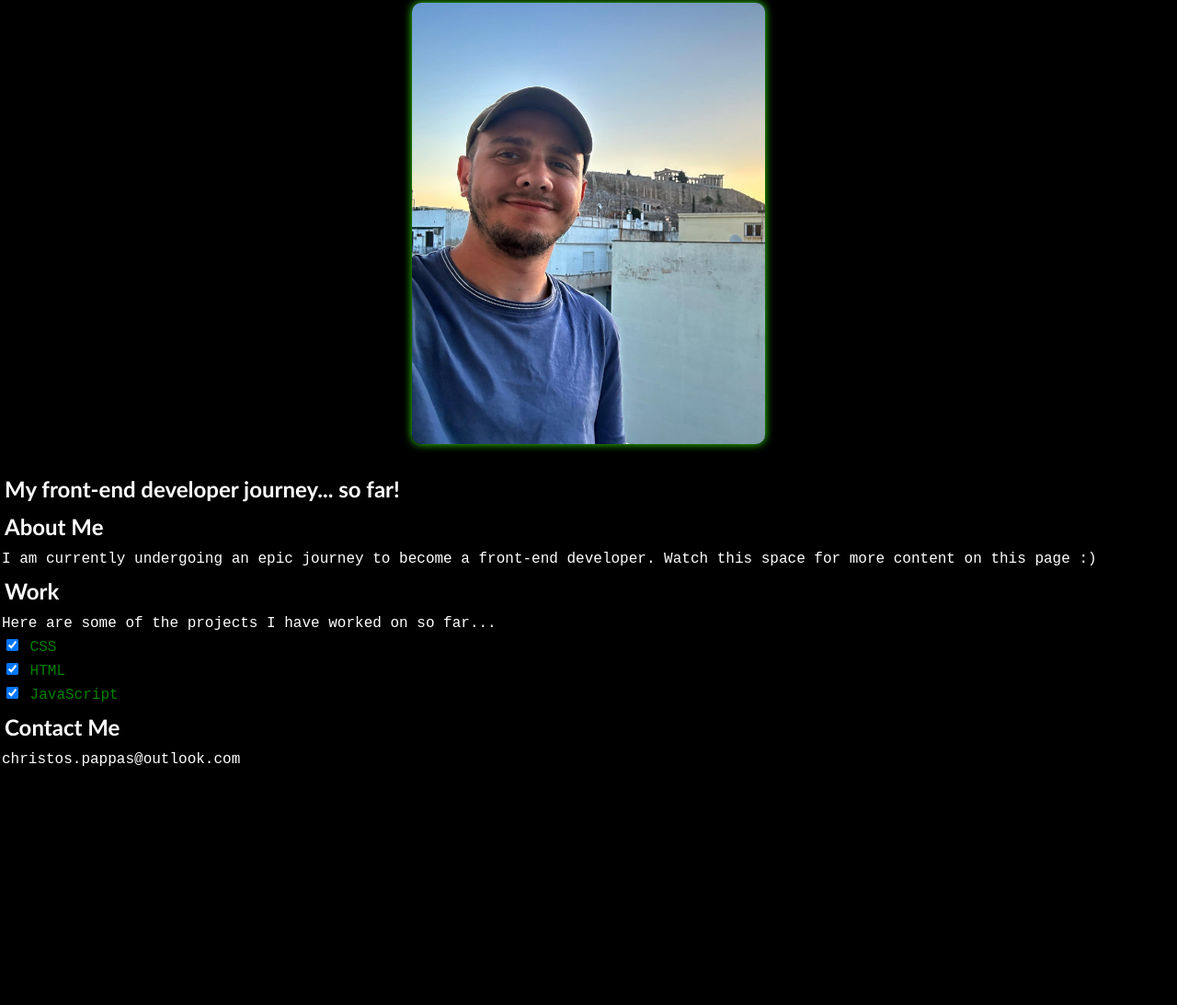
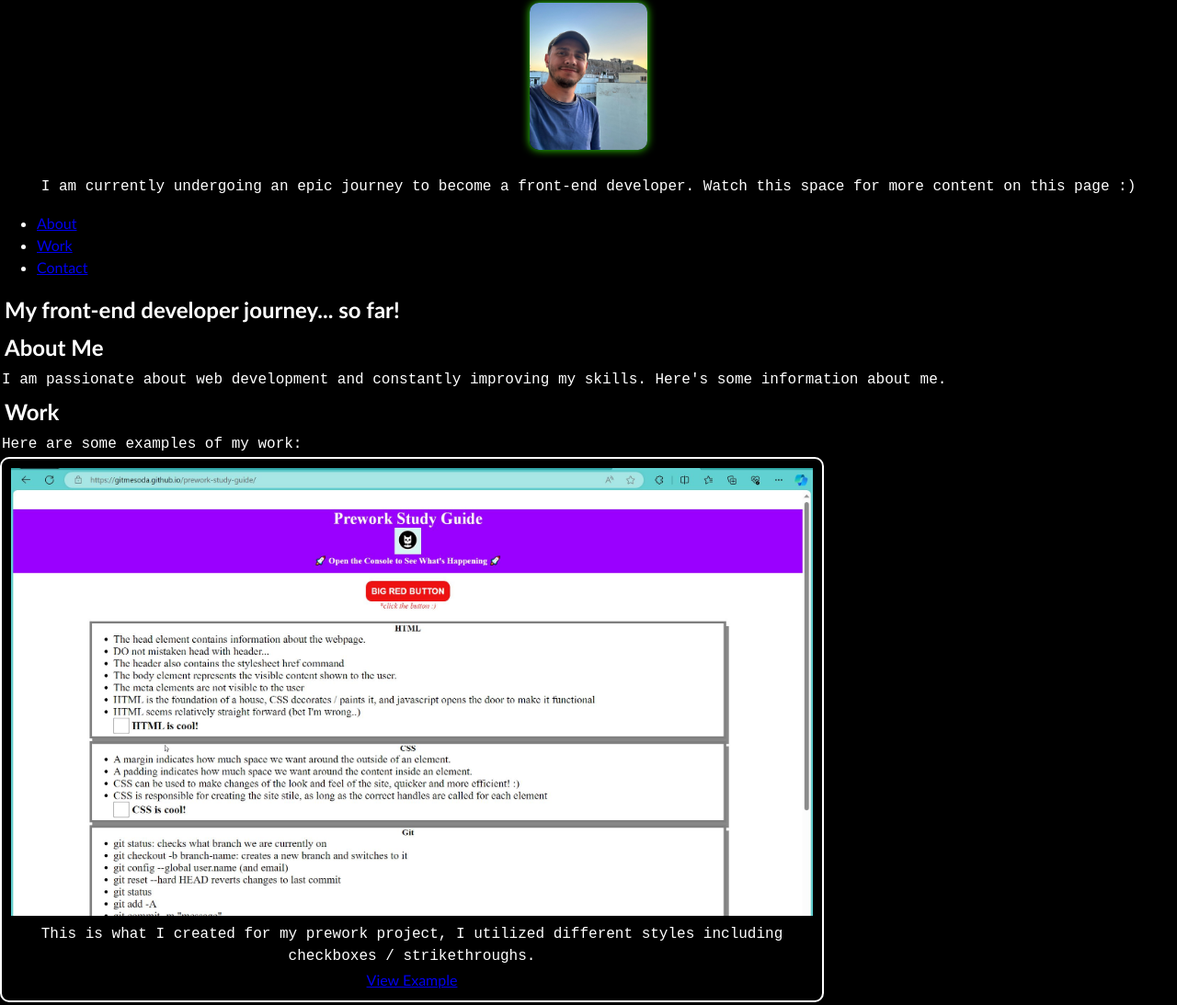
Before and after one commit to gitmesoda/the-journey, a plain HTML site: page index.html in a window 1280 px wide. Shown: the part 75-1168 px from the top of the page at 92% size. Before the commit the page ends 915 px from the top, so only its background shows below. Drawn offline with Linux system fonts and the light colour scheme.

Commit message:
Fixed site, and added README

```diff
--- a/assets/css/style.css
+++ b/assets/css/style.css
@@ -19,6 +19,7 @@ h5,
 h6 {
   margin: 5px;
   /* Add 'px' to specify the unit */
+  position: center;
 }
 
 p {
@@ -59,25 +60,43 @@ p {
 }
 
 .image-section img {
-  max-width: 30%;
+  max-width: 10%;
   height: auto;
   margin: 20px 0;
   border-radius: 10px;
   box-shadow: 0 0 10px rgba(60, 255, 0, 0.87);
   transition: max-width 0.3s ease-in-out, opacity 0.3s ease-in-out;
 }
-
-.image-section img:hover {
-  max-width: 40%;
-  opacity: 0;
-  /* Hide the initial image on hover */
-  position: absolute;
-  top: 0;
-  left: 0;
+/* CSS for adjusting the sizes */
+.work-example {
+  display: flex;
+  flex-direction: column;
+  align-items: center;
+  text-align: center;
+  margin-bottom: 20px;
+  border: 2px solid #ffffff;
+  /* Add a border for separation */
+  padding: 10px;
+  /* Add some padding to the examples for spacing */
+  border-radius: 10px;
+  /* Add rounded corners for a cleaner look */
 }
 
-.image-section img:hover+img {
-  opacity: 1;
-  /* Show the second image on hover */
-  position: relative;
+.example-content {
+  max-width: 100%;
+  /* Set the maximum width for responsiveness */
+  text-align: center;
 }
+
+.example-content img {
+  max-width: 100%;
+  /* Make sure the images don't exceed the content width */
+  height: auto;
+  /* Maintain the aspect ratio */
+}
+
+/* Larger example */
+.work-example.larger {
+  max-width: 70%;
+  /* Adjust the max-width for the larger example */
+}
--- a/index.html
+++ b/index.html
@@ -10,19 +10,30 @@
 </head>
 
 <body>
+  <!-- Navigation -->
 
 
-  <!-- main logo / nav -->
+  <!-- main logo / header -->
   <header>
     <h1>Chris Pappas</h1>
-    <nav>
-    </nav>
   </header>
 
+  <!-- Photo and bio section -->
   <section class="image-section">
     <img src="assets/dp1.jpg" alt="Description of the image" class="hover-image">
+    <p>
+      I am currently undergoing an epic journey to become a front-end developer. Watch this space for more content on
+      this page :)
+    </p>
   </section>
 
+    <nav>
+      <ul>
+        <li><a href="#about">About</a></li>
+        <li><a href="#work">Work</a></li>
+        <li><a href="#contact">Contact</a></li>
+      </ul>
+    </nav>
 
   <!-- hero banner -->
   <section class="hero-banner">
@@ -36,7 +47,7 @@
     <section class="page-section" id="about">
       <h2>About Me</h2>
       <p>
-        I am currently undergoing an epic journey to become a front-end developer. Watch this space for more content on this page :)
+        I am passionate about web development and constantly improving my skills. Here's some information about me.
       </p>
     </section>
 
@@ -44,31 +55,36 @@
     <section class="page-section" id="work">
       <h2>Work</h2>
       <p>
-        Here are some of the projects I have worked on so far...
+        Here are some examples of my work:
       </p>
 
-    <div class="tickbox">
-      <input type="checkbox" id="cssCheckbox" checked>
-      <label for="cssCheckbox">CSS</label>
+      <!-- Example 1 (Larger) -->
+<!-- Example 1 (Larger) -->
+<div class="work-example larger">
+  <div class="example-content">
+    <img src="assets/example1.jpg" alt="Screenshot of Example 1">
+    <p>This is what I created for my prework project, I utilized different styles including checkboxes / strikethroughs.
+    </p>
+    <a href="https://gitmesoda.github.io/prework-study-guide/" target="_blank">View Example</a>
+  </div>
 </div>
 
-    <div class="tickbox">
-      <input type="checkbox" id="htmlCheckbox" checked>
-      <label for="htmlCheckbox">HTML</label>
+<!-- Example 2 -->
+<div class="work-example">
+  <div class="example-content">
+    <img src="assets/example2.jpg" alt="Screenshot of Example 2">
+    <p>In this example, we deployed and fixed a responsive site for client Horiseon.</p>
+    <a href="https://gitmesoda.github.io/horiseon/" target="_blank">View Example</a>
+  </div>
 </div>
 
-
-    <div class="tickbox">
-      <input type="checkbox" id="jsCheckbox" checked>
-      <label for="jsCheckbox">JavaScript</labe>
-    </div>
 
     </section>
 
     <!-- contact -->
     <section class="page-section contact" id="contact">
       <h2>Contact Me</h2>
-      <p>christos.pappas@outlook.com</p>
+      <p>Email: christos.pappas@outlook.com</p>
     </section>
   </main>
 </body>
```
Also changed, not shown: assets/example1.jpg (added), assets/example2.jpg (added), 1 other file. Lines whose indentation alone changed are shown as unchanged.
